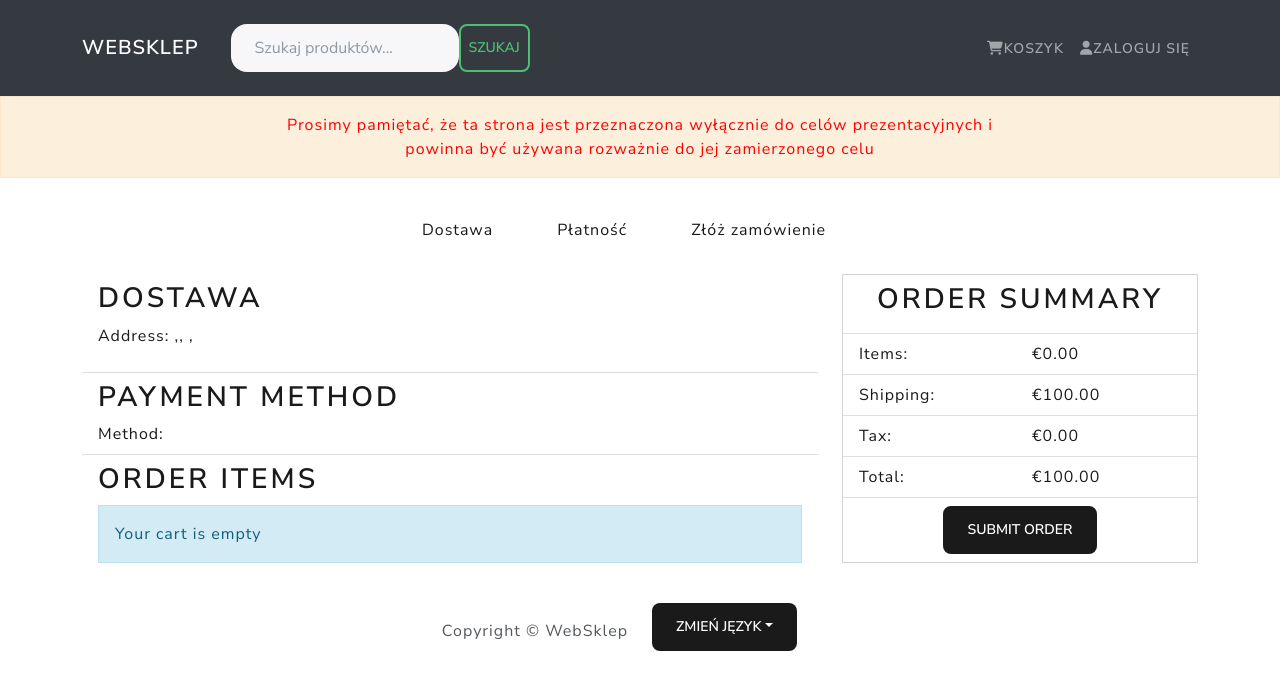
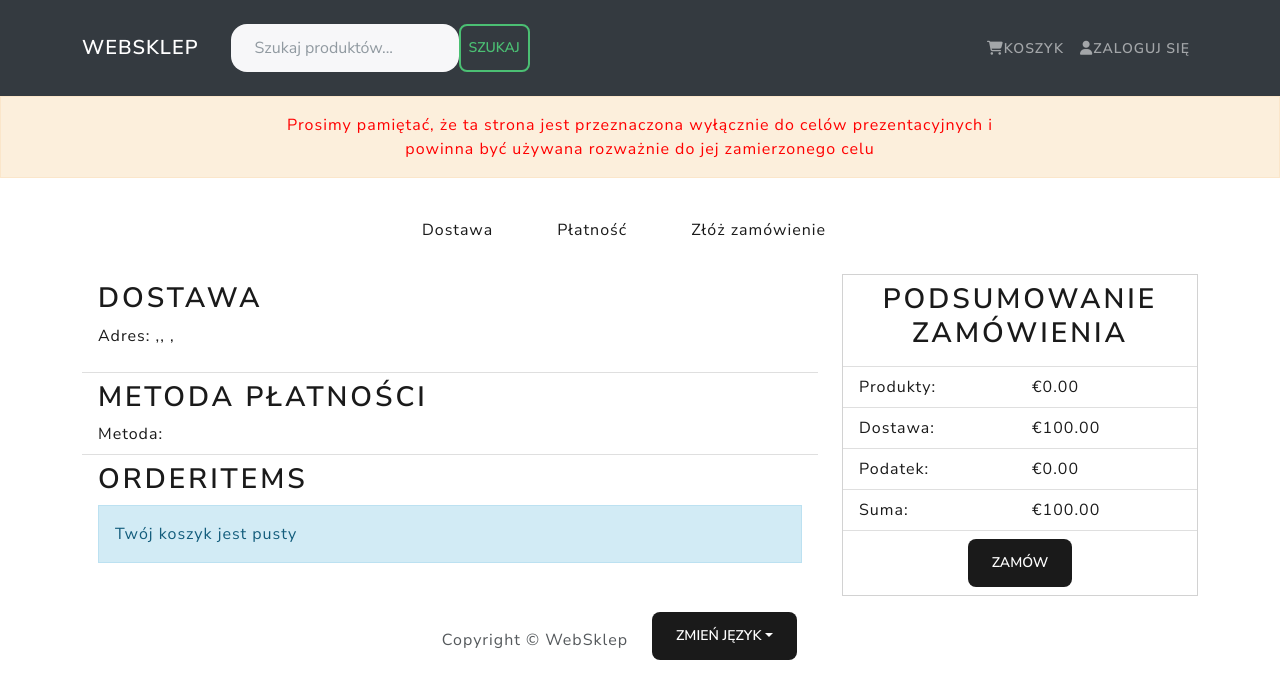
Before and after one commit to Daniel-Badura/WebSklep, a React (Create React App) app in the folder frontend/: page /placeorder in a window 1280 px wide. Shown: the top 698 px of the page. Built offline with nearby package versions, Linux system fonts and the light colour scheme.

Commit message:
fixed translation

```diff
--- a/frontend/public/locales/pl/translation.json
+++ b/frontend/public/locales/pl/translation.json
@@ -4,6 +4,7 @@
   "brand": "Marka",
   "category": "Kategoria",
   "changeLanguage": "Zmień język",
+  "changePassword": "Zmień Hasło",
   "checkoutButton": "Zamówienie",
   "countInStock": "Liczba sztuk w magazynie",
   "continue":"Kontynuuj",
@@ -17,6 +18,7 @@
   "fullName": "Imię i nazwisko",
   "headNote": "Prosimy pamiętać, że ta strona jest przeznaczona wyłącznie do celów prezentacyjnych i powinna być używana rozważnie do jej zamierzonego celu",
   "image": "Obraz",
+  "inStock": "Ilość",
   "items": "Produkty",
   "method":"Metoda",
   "name": "Nazwa",
@@ -28,6 +30,7 @@
   "price": "Cena",
   "product": "Produkt",
   "products": "Produkty",
+  "rating": "Ocena",
   "register":"Rejestracja",
   "return": "Powrót",
   "search": "Szukaj",
@@ -106,7 +109,7 @@
   "loginScreen": {
     "back": "Powrót"
   },
-  "myOrderScreen": {
+  "myOrdersScreen": {
     "myOrders":"Moje zamówienia"
   },
   "orderListScreen": {
@@ -123,7 +126,9 @@
     "selectMethod": "Wybierz metodę"
   },
   "placeOrderScreen": {
-    "back": "Powrót"
+    "cartEmpty" : "Twój koszyk jest pusty",
+    "orderSummary":"Podsumowanie zamówienia",
+    "submitOrder": "Zamów"
   },
   "productListScreen": {
     "back": "Powrót"
@@ -161,7 +166,7 @@
 },
 "shippingScreen": {
   "back": "Powrót",
-  "requestInvoice": "Wymagaj faktury",
+  "requestInvoice": "Poproś o fakturę",
   "companyName": "Nazwa firmy",
   "vatNumber": "Numer VAT",
   "address": "Adres",
--- a/frontend/src/screens/CartScreen.js
+++ b/frontend/src/screens/CartScreen.js
@@ -125,7 +125,7 @@ const CartScreen = () => {
                   (accumulator, item) => accumulator + parseInt(item.quantity),
                   0
                 )}
-                ) items
+                ) {t("items")}
               </h3>
               €
               {cartItems
--- a/frontend/src/screens/PlaceOrderScreen.js
+++ b/frontend/src/screens/PlaceOrderScreen.js
@@ -68,22 +68,22 @@ const PlaceOrderScreen = () => {
             <ListGroup.Item>
               <h2>{t("shipping")}</h2>
               <p>
-                <strong>Address: </strong>
+                <strong>{t("address")}: </strong>
                 {cart.shippingAddress.address},{cart.shippingAddress.city},{" "}
                 {cart.shippingAddress.postalCode},{" "}
                 {cart.shippingAddress.country}
               </p>
             </ListGroup.Item>
             <ListGroup.Item>
-              <h2>Payment Method</h2>
-              <strong>Method: </strong>
+              <h2>{t("paymentMethod")}</h2>
+              <strong>{t("method")}: </strong>
               {cart.paymentMethod}
             </ListGroup.Item>
 
             <ListGroup.Item>
-              <h2>Order Items</h2>
+              <h2>{t("orderItems")}</h2>
               {cart.cartItems.length === 0 ? (
-                <Message>Your cart is empty</Message>
+                <Message>{t("placeOrderScreen.cartEmpty")}</Message>
               ) : (
                 <ListGroup variant="flush">
                   {cart.cartItems.map((item, index) => (
@@ -121,29 +121,29 @@ const PlaceOrderScreen = () => {
           <Card>
             <ListGroup variant="flush">
               <ListGroup.Item className="text-centered">
-                <h2>Order Summary</h2>
+                <h2>{t("placeOrderScreen.orderSummary")}</h2>
               </ListGroup.Item>
               <ListGroup.Item>
                 <Row>
-                  <Col>Items:</Col>
+                  <Col>{t("items")}:</Col>
                   <Col>€{cart.itemsPrice}</Col>
                 </Row>
               </ListGroup.Item>
               <ListGroup.Item>
                 <Row>
-                  <Col>Shipping:</Col>
+                  <Col>{t("shipping")}:</Col>
                   <Col>€{cart.shippingPrice}</Col>
                 </Row>
               </ListGroup.Item>
               <ListGroup.Item>
                 <Row>
-                  <Col>Tax:</Col>
+                  <Col>{t("tax")}:</Col>
                   <Col>€{cart.taxPrice}</Col>
                 </Row>
               </ListGroup.Item>
               <ListGroup.Item>
                 <Row>
-                  <Col>Total:</Col>
+                  <Col>{t("total")}:</Col>
                   <Col>€{cart.totalPrice}</Col>
                 </Row>
               </ListGroup.Item>
@@ -161,7 +161,7 @@ const PlaceOrderScreen = () => {
                   disabled={cart.cartItems === 0}
                   onClick={placeOrderHandler}
                 >
-                  Submit Order
+                  {t("placeOrderScreen.submitOrder")}
                 </Button>
               </ListGroup.Item>
             </ListGroup>
--- a/frontend/src/screens/ProductScreen.js
+++ b/frontend/src/screens/ProductScreen.js
@@ -120,7 +120,7 @@ const ProductScreen = () => {
                       <Col>
                         <strong>
                           {product.countInStock > 0
-                            ? `In Stock: ${product.countInStock}`
+                            ? `${t("inStock")}: ${product.countInStock}`
                             : "Out of Stock"}
                         </strong>
                       </Col>
@@ -204,7 +204,7 @@ const ProductScreen = () => {
                 {userInfo && (
                   <Form onSubmit={submitHandler}>
                     <Form.Group controlId="rating">
-                      <Form.Label>Rating</Form.Label>
+                      <Form.Label> {t("rating")}</Form.Label>
                       {/* <Form.Control as='select' value={rating} onChange={(e) => setRating(e.target.value)}> */}
                       <Stars onClick={ratingHandler} initialValue={rating} />
                       {/* </Form.Control> */}
--- a/frontend/src/screens/UserAccountSettingsScreen.js
+++ b/frontend/src/screens/UserAccountSettingsScreen.js
@@ -131,7 +131,7 @@ const UserAccountSettingsScreen = () => {
         <Form.Group controlId="changePassword" className="pt-2">
           <Form.Check
             type="checkbox"
-            label="Change Password"
+            label={t("changePassword")}
             checked={changePassword}
             onChange={(e) => setChangePassword(e.target.checked)}
           ></Form.Check>
```
Also changed, not shown: frontend/public/locales/en/translation.json (+7 -2 lines).
